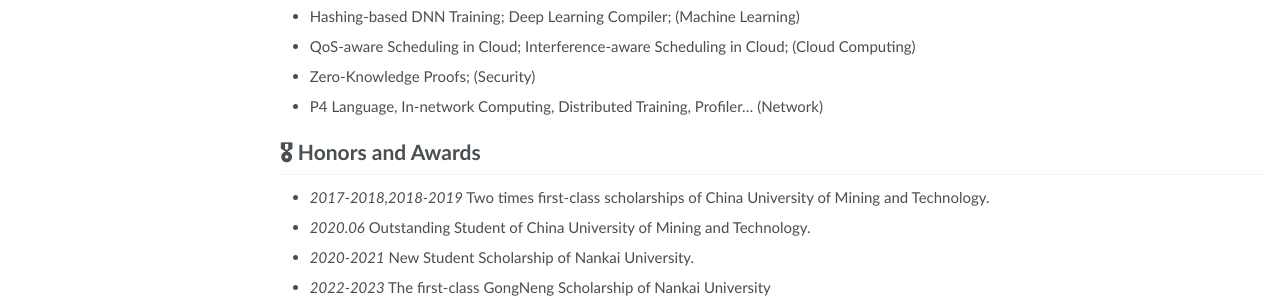
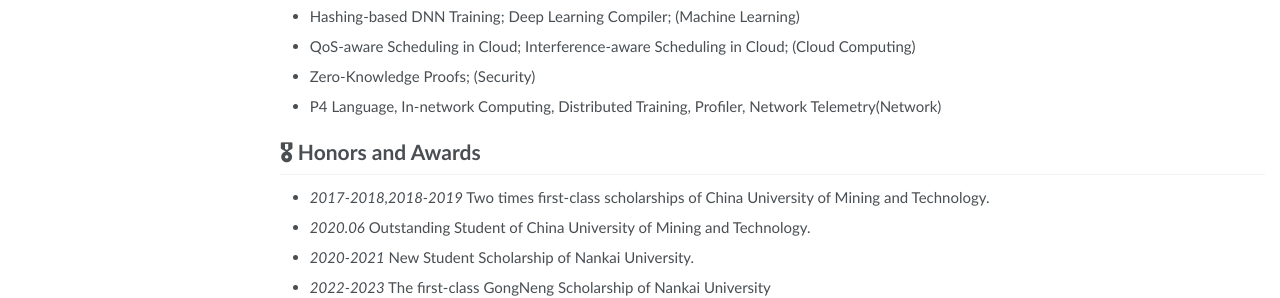
Before and after one commit to lxd-cumt/lxd-cumt.github.io, a Jekyll site: the page built from _pages/about.md, in a window 1280 px wide and 900 px high, scrolled down 928 px. Shown: the part 496-794 px from the top of the window. Built offline with Jekyll 4.4.1, drawn with Linux system fonts in a browser that asks for light colours.

Commit message:
change research experience

```diff
--- a/_pages/about.md
+++ b/_pages/about.md
@@ -73,7 +73,7 @@ Research Topic: Design a benchmark suite for latency-critical cloud applications
 - Hashing-based DNN Training; Deep Learning Compiler; (Machine Learning)
 - QoS-aware Scheduling in Cloud; Interference-aware Scheduling in Cloud; (Cloud Computing)
 - Zero-Knowledge Proofs; (Security)
-- P4 Language, In-network Computing, Distributed Training, Profiler… (Network)
+- P4 Language, In-network Computing, Distributed Training, Profiler, Network Telemetry(Network)
 
 # 🎖 Honors and Awards
 - *2017-2018,2018-2019* Two times first-class scholarships of China University of Mining and Technology.
```
